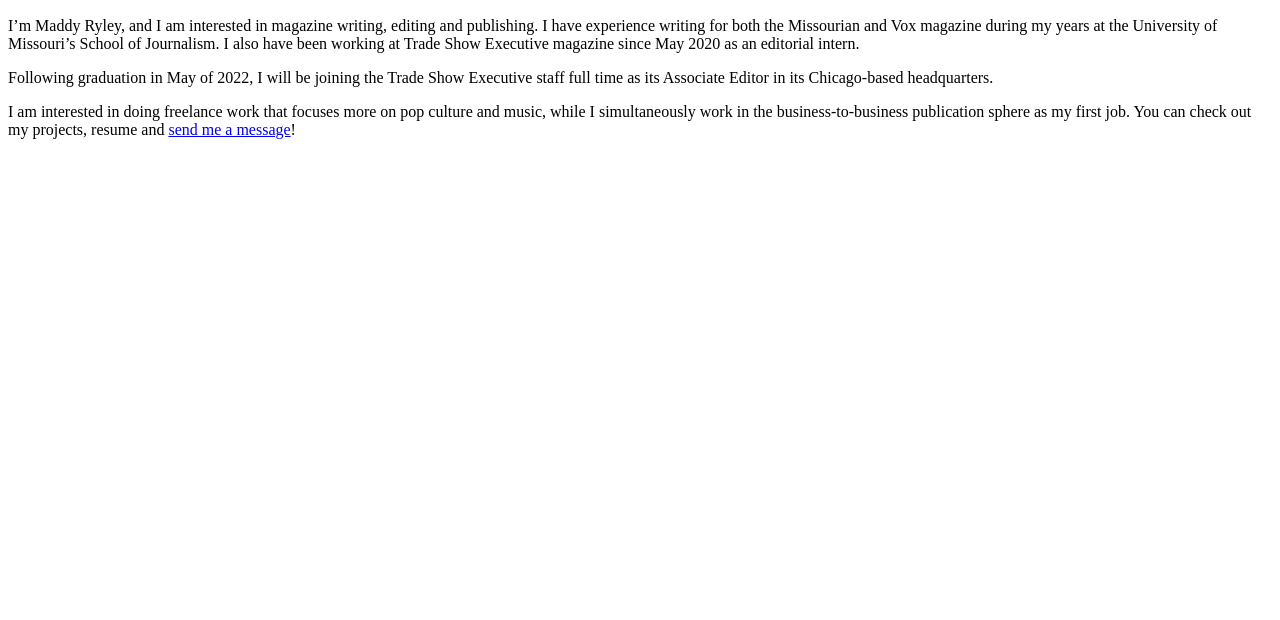
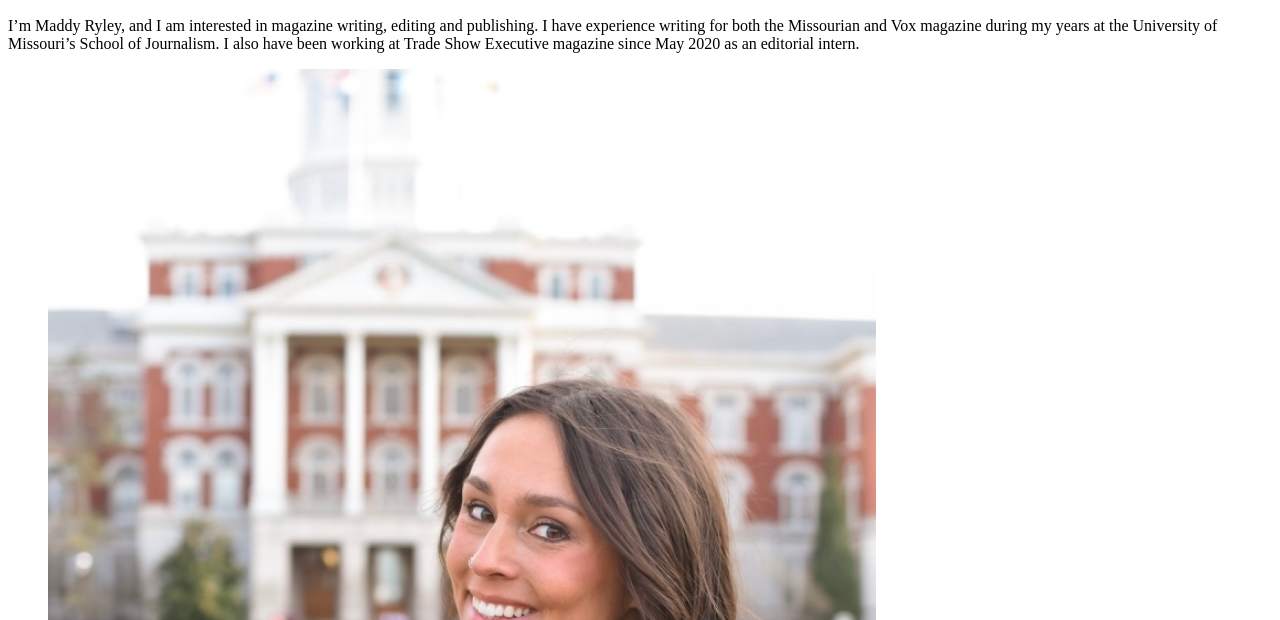
Before and after one commit to J4502-SS22/ryley-portfolio-site, a plain HTML site: page index.html in a window 1280 px wide. Shown: the part 180-800 px from the top of the page. Drawn offline with Linux system fonts and the light colour scheme.

Commit message:
added headshot

```diff
--- a/index.html
+++ b/index.html
@@ -15,21 +15,22 @@
     </nav>
 
     <h1>Maddy Ryley, Journalist</h1>
+
     <h2>Interested in B2B publications, pop culture writing, editing</h2>
+
     <p>I’m Maddy Ryley, and I am interested in magazine writing, editing
     and publishing. I have experience writing for both the Missourian
     and Vox magazine during my years at the University of Missouri’s
     School of Journalism. I also have been working at Trade Show Executive
     magazine since May 2020 as an editorial intern.</p>
-<p>Following graduation in May of 2022, I will be joining the Trade Show
-  Executive staff full time as its Associate Editor in its Chicago-based headquarters.</p>
 
-    <p>I am interested in doing freelance work that focuses more on pop
-    culture and music, while I simultaneously work in the business-to-business
-    publication sphere as my first job. You can check out my projects, resume
-  and <a href="mailto:mmrxdt@mail.missouri.edu">send me a message</a>!</p>
+  <figure id="headshot">
+<img src="pictures/headshot.jpeg"
+alt="Headshot">
+  <figcaption>Maddy Ryley (2022)</figcaption>
+</figure>
 
+<p>Following graduation in May of 2022, I will be joining the Trade
+  Show Executive staff full time as its Associate Editor.</p>
 
-
-  </body>
 </html>
--- a/styles.css
+++ b/styles.css
@@ -8,3 +8,10 @@
   margin:0;
   list-style-type: none;
 }
+
+#headshot{
+  display:flex;
+  justify-content:center;
+  width: 100px;
+  height:auto;
+}
```
Also changed, not shown: pictures/headshot.jpeg (added), 2 other files.
